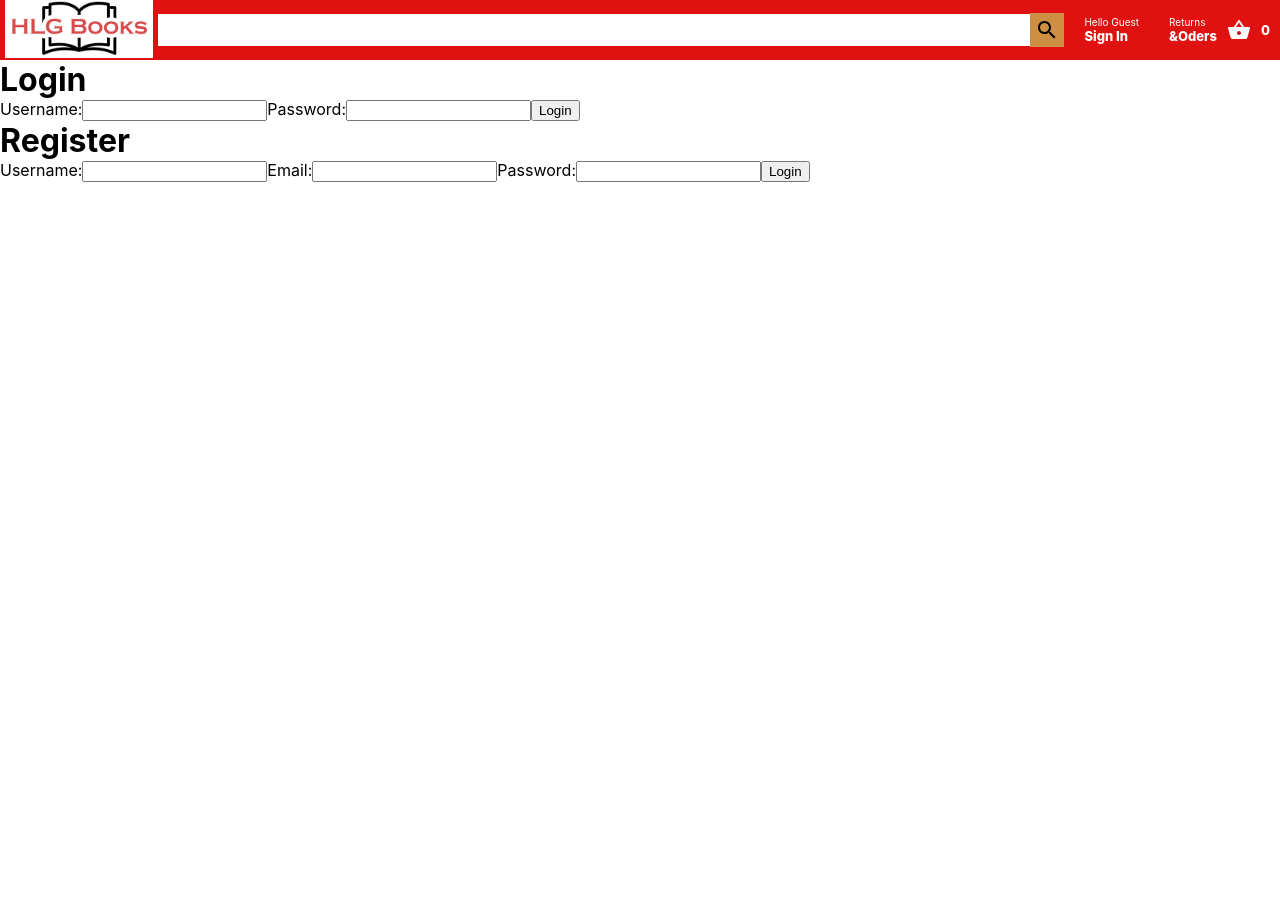
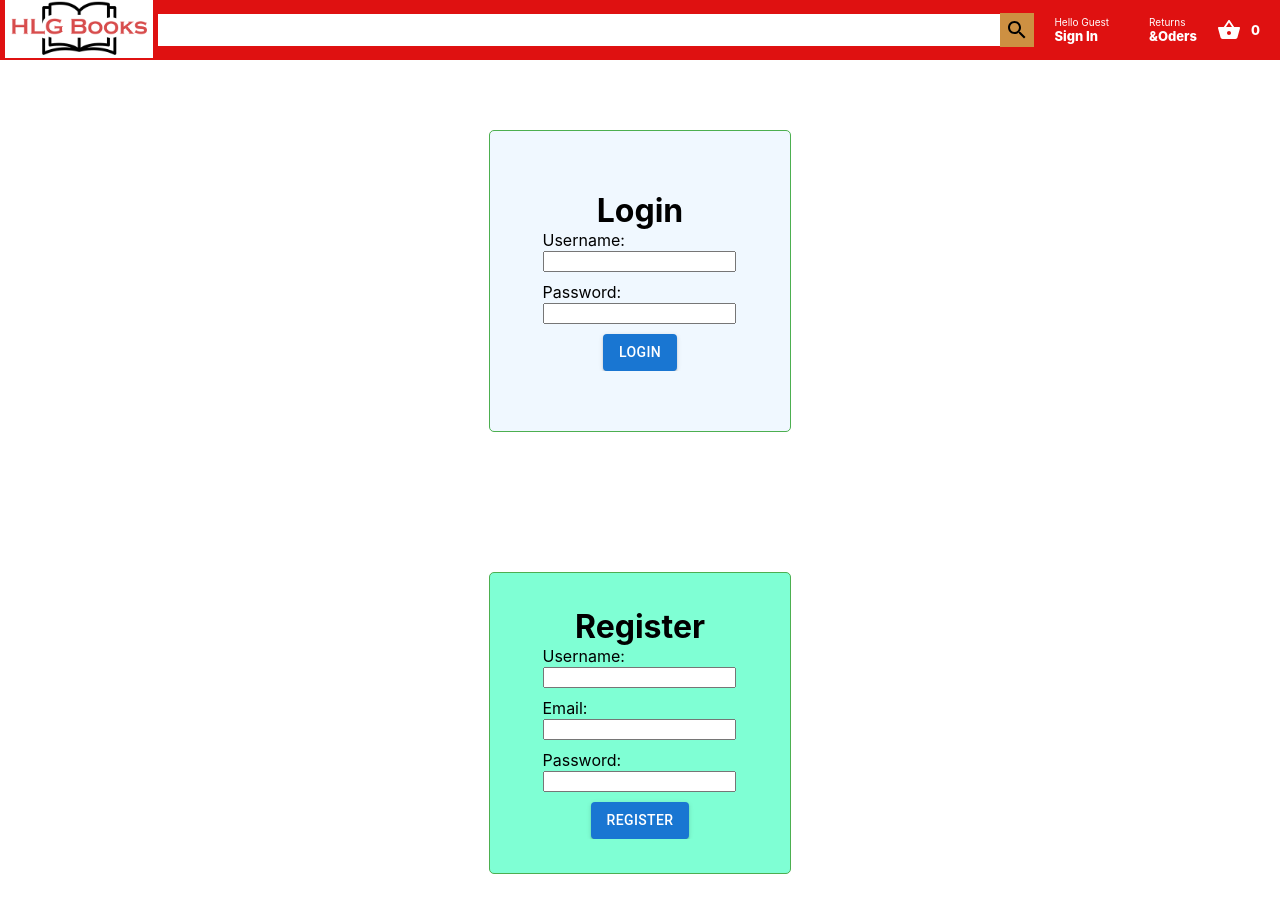
Before and after one commit to heiskane/Bookstore-Project, a React (Create React App) app in the folder react_frontend/: page /login in a window 1280 px wide. Shown: the top 912 px of the page. Before the commit the page ends 800 px from the top, so only its background shows below. Built offline with nearby package versions, Linux system fonts and the light colour scheme.

Commit message:
-login component styling

```diff
--- a/react_frontend/src/App.js
+++ b/react_frontend/src/App.js
@@ -1,3 +1,4 @@
+import React from 'react';
 import './App.css';
 import { BrowserRouter as Router, Switch, Route } from 'react-router-dom'
 import Header from './component/Header';
--- /dev/null
+++ b/react_frontend/src/component/Login.css
@@ -0,0 +1,28 @@
+.login {
+  display: flex;
+  flex-direction: column;
+  justify-content: center;
+  align-items: center;
+}
+
+.login__login {
+  display: flex;
+  flex-direction: column;
+  justify-content: center;
+  align-items: center;
+  background-color: aliceblue;
+  margin: 70px;
+  border: 1px solid #4caf50;
+  border-radius: 5px;
+}
+
+.login__register {
+  display: flex;
+  flex-direction: column;
+  justify-content: center;
+  align-items: center;
+  background-color: aquamarine;
+  margin: 70px;
+  border: 1px solid #4caf50;
+  border-radius: 5px;
+}
--- a/react_frontend/src/component/Login.js
+++ b/react_frontend/src/component/Login.js
@@ -1,21 +1,37 @@
 import React from 'react';
 import LoginForm from './LoginForm';
 import RegisterForm from './RegisterForm';
+import './Login.css';
+import Box from '@mui/material/Box';
 
 const Login = () => {
 
 
 
   return (
-    <div>
-      <div className="login">
+    <div className="login">
+      <Box
+        className="login__login"
+        sx={{
+          width: 300,
+          height: 300,
+
+        }}
+      >
         <h1>Login</h1>
         <LoginForm />
-      </div>
-      <div className="register">
+      </Box>
+      <Box
+        className="login__register"
+        sx={{
+          width: 300,
+          height: 300,
+
+        }}
+      >
         <h1>Register</h1>
         <RegisterForm />
-      </div>
+      </Box>
     </div>
   )
 }
--- /dev/null
+++ b/react_frontend/src/component/LoginForm.css
@@ -0,0 +1,22 @@
+.loginForm {
+  display: flex;
+  flex-direction: column;
+  justify-content: center;
+  align-items: center;
+  width: 500px;
+  overflow: hidden;
+}
+.loginForm input {
+  margin-bottom: 10px;
+  width: 100%;
+}
+
+span {
+  display: block;
+  overflow: hidden;
+  padding-right: 10px;
+}
+
+Button {
+  float: right;
+}
--- a/react_frontend/src/component/LoginForm.js
+++ b/react_frontend/src/component/LoginForm.js
@@ -6,7 +6,8 @@ import jwt from 'jwt-decode';
 import { Redirect } from 'react-router-dom';
 import { connect, useDispatch } from 'react-redux';
 import { set_user, unset_user } from '../actions';
-
+import './LoginForm.css'
+import Button from '@mui/material/Button';
 // https://reactjs.org/docs/forms.html
 class LoginForm extends React.Component {
   constructor(props) {
@@ -54,7 +55,7 @@ class LoginForm extends React.Component {
         this.setState({ jwt_token: cookies.get("jwt_token") });
         const user_token = jwt(jwt_token);
         this.props.signIn(user_token);
-      this.setState({ redirect: '/'});
+        this.setState({ redirect: '/' });
       })
       .catch(err => {
         alert((err.response) ? JSON.stringify(err.response.data.detail) : "Login failed")
@@ -69,16 +70,22 @@ class LoginForm extends React.Component {
       return <Redirect to={this.state.redirectTo} />
     }
     return (
-      <form onSubmit={this.handleSubmit}>
-        <label>
+      <form
+        className="loginForm"
+        onSubmit={this.handleSubmit}>
+        <label className="loginForm__lable">
           Username:
+          <span>
             <input type="text" name="username" value={this.state.username} onChange={this.handleChange} />
+          </span>
         </label>
-        <label>
+        <label className="loginForm__lable">
           Password:
+          <span>
             <input type="password" name="password" value={this.state.password} onChange={this.handleChange} />
+          </span>
         </label>
-        <input type="submit" value="Login" />
+        <Button type="submit" variant="contained">Login</Button>
       </form>
     )
   }
--- /dev/null
+++ b/react_frontend/src/component/RegisterForm.css
@@ -0,0 +1,22 @@
+.registerForm {
+  display: flex;
+  flex-direction: column;
+  justify-content: center;
+  align-items: center;
+  width: 500px;
+  overflow: hidden;
+}
+
+.registerForm input {
+  margin-bottom: 10px;
+  width: 100%;
+}
+
+span {
+  display: block;
+  overflow: hidden;
+  padding-right: 10px;
+}
+Button {
+  float: right;
+}
--- a/react_frontend/src/component/RegisterForm.js
+++ b/react_frontend/src/component/RegisterForm.js
@@ -6,6 +6,8 @@ import jwt from 'jwt-decode';
 import { Redirect } from 'react-router-dom';
 import { connect, useDispatch } from 'react-redux';
 import { set_user } from '../actions';
+import "./RegisterForm.css";
+import Button from '@mui/material/Button';
 
 // https://reactjs.org/docs/forms.html
 class RegisterForm extends React.Component {
@@ -54,7 +56,7 @@ class RegisterForm extends React.Component {
         this.setState({ jwt_token: cookies.get("jwt_token") });
         const user = jwt(jwt_token);
         this.props.signIn(user);
-      this.setState({ redirect: '/'});
+        this.setState({ redirect: '/' });
       })
       .catch(err => {
         alert("Registeration failed")
@@ -69,24 +71,32 @@ class RegisterForm extends React.Component {
       return <Redirect to={this.state.redirectTo} />
     }
     return (
-      <form onSubmit={this.handleSubmit}>
-        <label>
+      <form
+        className="registerForm"
+        onSubmit={this.handleSubmit}>
+        <label className="registerForm__lable">
           Username:
+          <span>
             <input
               type="text" name="username" value={this.state.username}
               onChange={this.handleChange} />
+          </span>
         </label>
-        <label>
+        <label className="registerForm__lable">
           Email:
+          <span>
             <input type="email" name="email" value={this.state.email}
               onChange={this.handleChange} />
+          </span>
         </label>
         <label>
           Password:
+          <span>
             <input type="password" name="password" value={this.state.password}
               onChange={this.handleChange} />
+          </span>
         </label>
-        <input type="submit" value="Login" />
+        <Button type="submit" variant="contained">Register</Button>
       </form>
     )
   }
```
Lines whose indentation alone changed are shown as unchanged.
